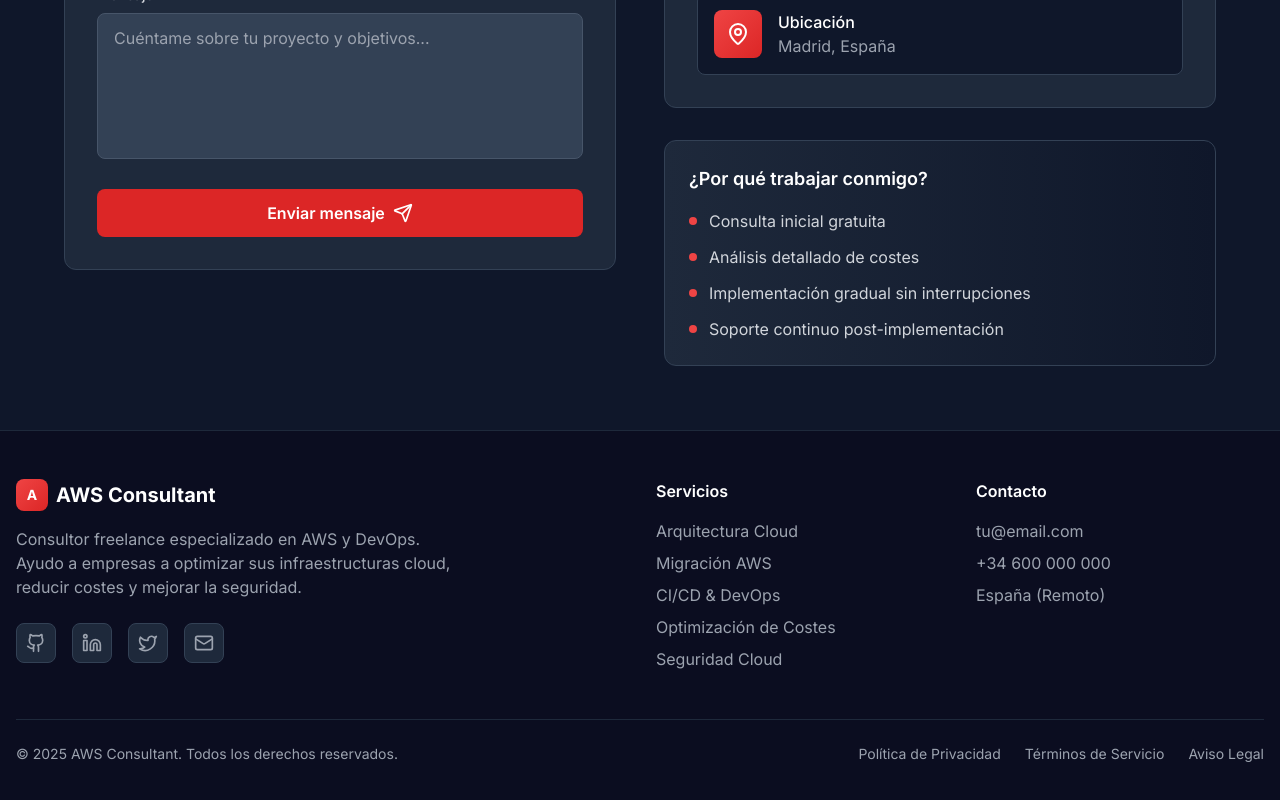
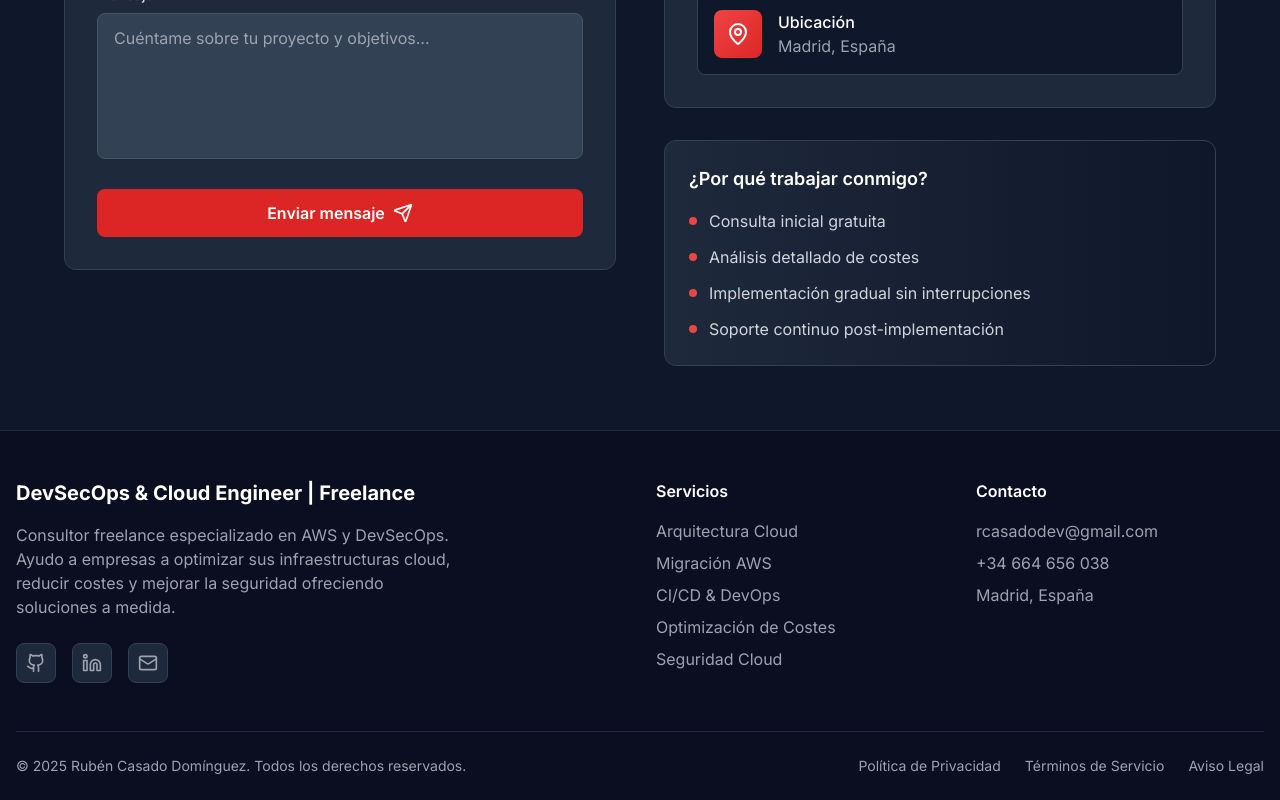
Before and after one commit to RubenK01/personal-web, a Next.js app: page / in a window 1280 px wide. Shown: the part 4186-4986 px from the top of the page. Built offline with nearby package versions, Linux system fonts and the light colour scheme.

Commit message:
Updated personal data

```diff
--- a/src/components/Footer.tsx
+++ b/src/components/Footer.tsx
@@ -9,22 +9,17 @@ export default function Footer() {
   const socialLinks = [
     {
       name: 'GitHub',
-      href: 'https://github.com/tu-usuario',
+      href: 'https://github.com/RubenK01',
       icon: Github
     },
     {
       name: 'LinkedIn',
-      href: 'https://linkedin.com/in/tu-perfil',
+      href: 'https://www.linkedin.com/in/ruben-casado-00ads1',
       icon: Linkedin
     },
     {
-      name: 'Twitter',
-      href: 'https://twitter.com/tu-usuario',
-      icon: Twitter
-    },
-    {
       name: 'Email',
-      href: 'mailto:tu@email.com',
+      href: 'mailto:rcasadodev@gmail.com',
       icon: Mail
     }
   ];
@@ -37,15 +32,13 @@ export default function Footer() {
             {/* Brand */}
             <div className="md:col-span-2">
               <div className="flex items-center space-x-2 mb-4">
-                <div className="w-8 h-8 bg-gradient-to-br from-primary-500 to-primary-600 rounded-lg flex items-center justify-center">
-                  <span className="text-white font-bold text-sm">A</span>
-                </div>
-                <span className="text-white font-bold text-xl">AWS Consultant</span>
+
+                <span className="text-white font-bold text-xl">DevSecOps & Cloud Engineer | Freelance</span>
               </div>
               <p className="text-gray-400 mb-6 max-w-md">
-                Consultor freelance especializado en AWS y DevOps.
+                Consultor freelance especializado en AWS y DevSecOps.
                 Ayudo a empresas a optimizar sus infraestructuras cloud,
-                reducir costes y mejorar la seguridad.
+                reducir costes y mejorar la seguridad ofreciendo soluciones a medida.
               </p>
               <div className="flex space-x-4">
                 {socialLinks.map((social) => {
@@ -104,17 +97,17 @@ export default function Footer() {
               <h3 className="text-white font-semibold mb-4">Contacto</h3>
               <ul className="space-y-2">
                 <li>
-                  <a href="mailto:tu@email.com" className="text-gray-400 hover:text-white transition-colors duration-200">
-                    tu@email.com
+                  <a href="mailto:rcasadodev@gmail.com" className="text-gray-400 hover:text-white transition-colors duration-200">
+                    rcasadodev@gmail.com
                   </a>
                 </li>
                 <li>
-                  <a href="tel:+34600000000" className="text-gray-400 hover:text-white transition-colors duration-200">
-                    +34 600 000 000
+                  <a href="tel:+34664656038" className="text-gray-400 hover:text-white transition-colors duration-200">
+                    +34 664 656 038
                   </a>
                 </li>
                 <li className="text-gray-400">
-                  España (Remoto)
+                  Madrid, España
                 </li>
               </ul>
             </div>
@@ -125,7 +118,7 @@ export default function Footer() {
         <div className="border-t border-dark-800 py-6">
           <div className="flex flex-col md:flex-row justify-between items-center space-y-4 md:space-y-0">
             <div className="text-gray-400 text-sm">
-              © {currentYear} AWS Consultant. Todos los derechos reservados.
+              © {currentYear} Rubén Casado Domínguez. Todos los derechos reservados.
             </div>
             <div className="flex space-x-6 text-sm">
               <a href="#" className="text-gray-400 hover:text-white transition-colors duration-200">
```
